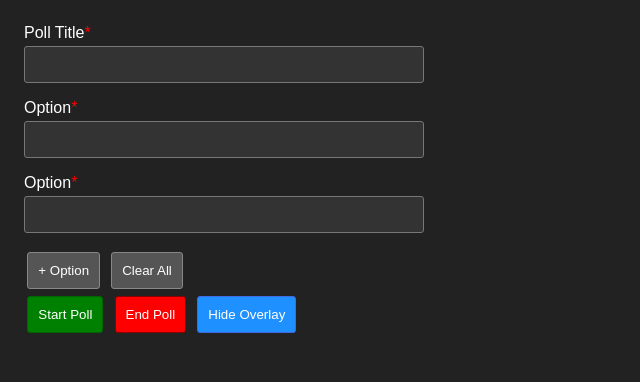
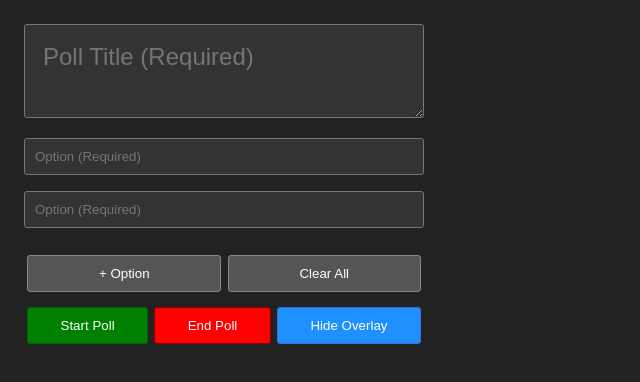
Before and after one commit to TerryIsMyNameO/miupoll, a plain HTML site: page index.html in a window 1280 px wide. Shown: the whole page, without its empty margins (0-640 px from the left). Drawn offline with Linux system fonts and the light colour scheme.

Commit message:
Update index.html

```diff
--- a/index.html
+++ b/index.html
@@ -8,28 +8,28 @@
   <div id="wrapper">
     <form id="pollForm">
       <div id="titleContainer">
-          <label for="Title">Poll Title<span class="required">*</span></label>
-          <input type="text" id="Title" name="Title" required>
+          <textarea id="Title" name="Title" placeholder="Poll Title (Required)" required></textarea>
       </div>
       <div id="optionContainer1" class="optionContainer">
-          <label for="Option1">Option<span class="required">*</span></label>
-          <input type="text" id="Option1" name="Option1" required>
+          <input type="text" id="Option1" name="Option1" placeholder="Option (Required)" required>
       </div>
       <div id="optionContainer2" class="optionContainer">
-          <label for="Option2">Option<span class="required">*</span></label>
-          <input type="text" id="Option2" name="Option2" required>
+          <input type="text" id="Option2" name="Option2" placeholder="Option (Required)" required>
       </div>
       <div id="extraOptions">
         <!-- Additional options will be added here -->
       </div>
       <div id="error-message" style="display: none;">Please fill in all required fields.</div>
-      <button type="button" id="addOptionBtn" onclick="addOption()">+ Option</button>
-      <button type="button" onclick="clearForm()">Clear All</button>
+      <div class="buttonGroup">
+        <button type="button" id="addOptionBtn" onclick="addOption()">+ Option</button>
+        <button type="button" onclick="clearForm()">Clear All</button>
+      </div>
+      <div class="buttonGroup">
+        <button id="startButton" onclick="startPoll()">Start Poll</button>
+        <button id="endButton" onclick="endPoll()">End Poll</button>
+        <button id="hideButton" onclick="hideOverlay()">Hide Overlay</button>
+      </div>
     </form>
-
-    <button id="startButton" onclick="startPoll()">Start Poll</button>
-    <button id="endButton" onclick="endPoll()">End Poll</button>
-    <button id="hideButton" onclick="hideOverlay()">Hide Overlay</button>
   </div>
 <script src="script.js"></script>
 
```
